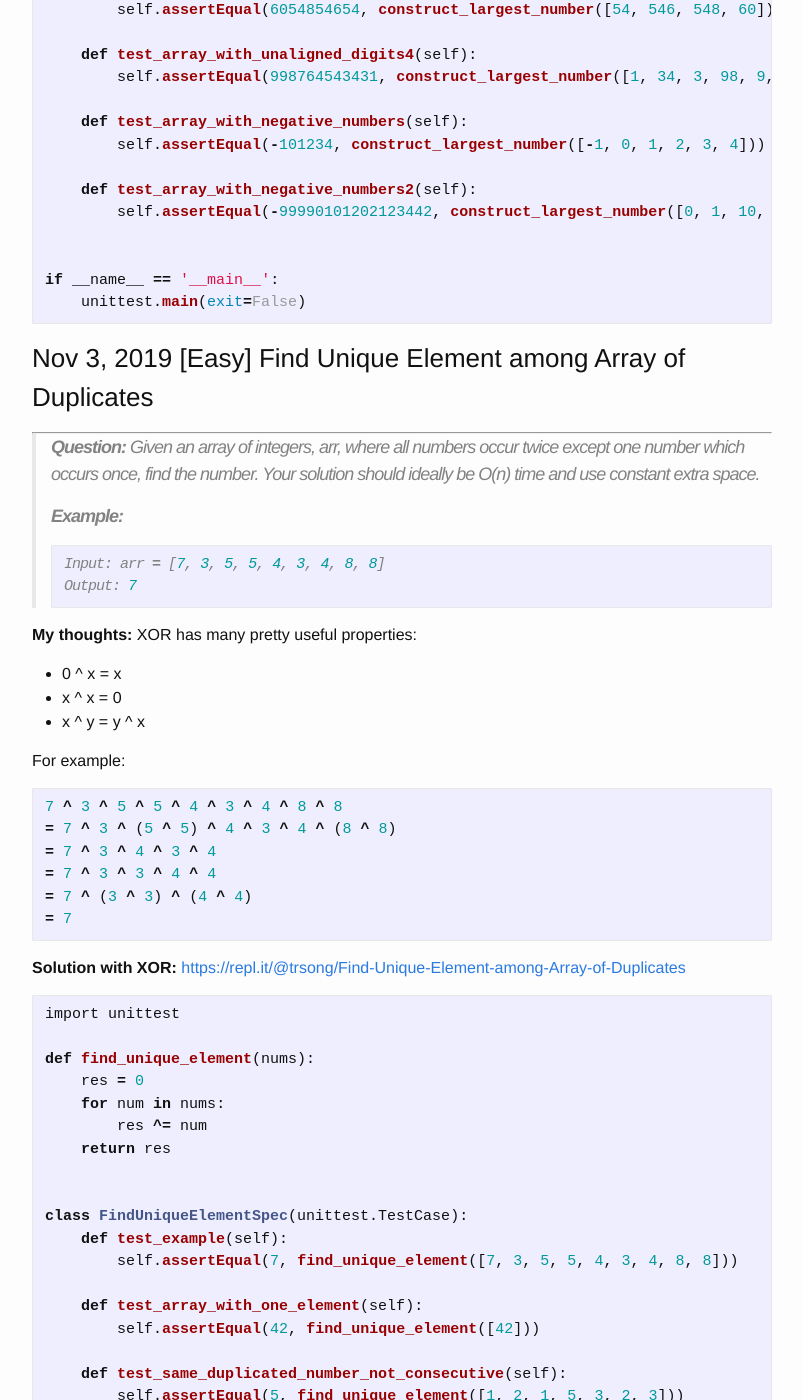
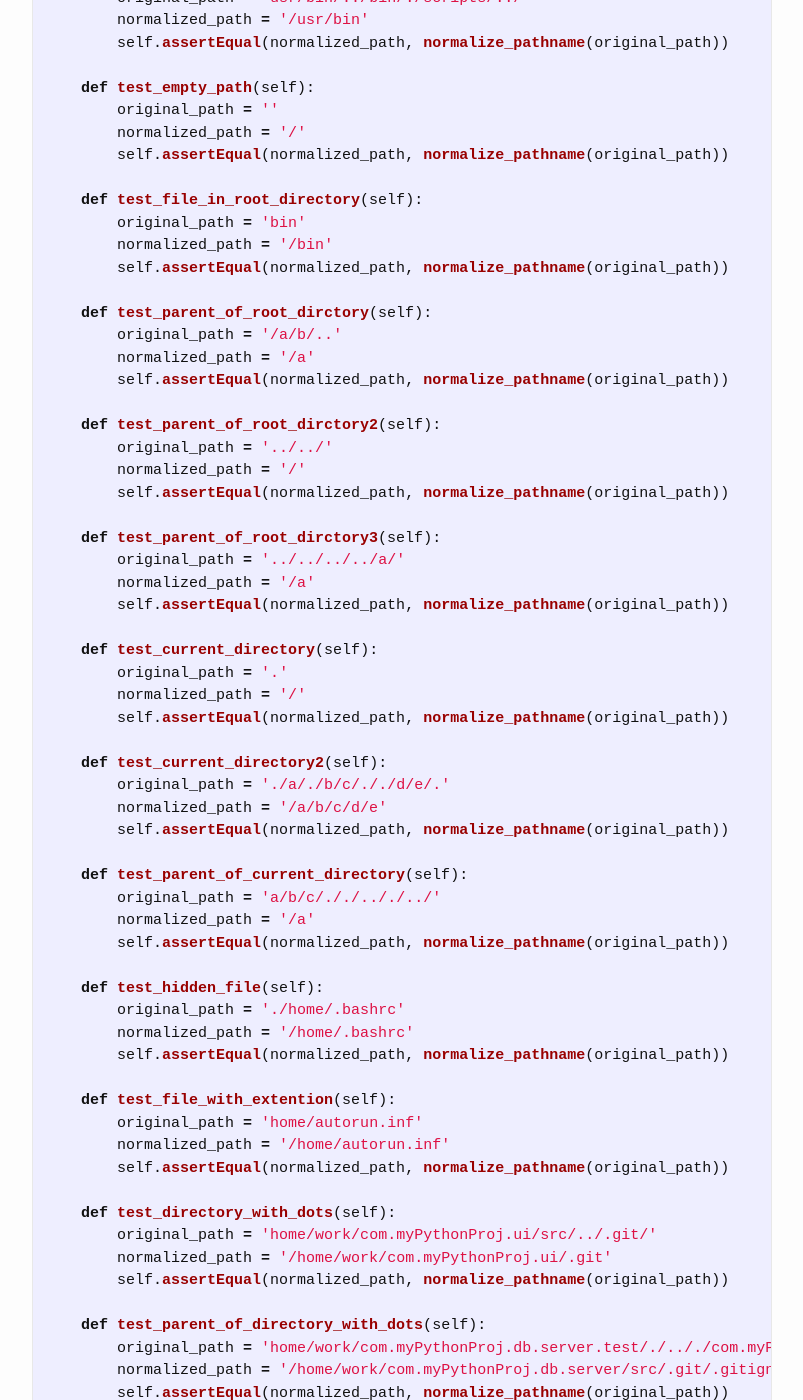
Before and after one commit to trsong/trsong.github.io, a Jekyll site: the page built from _posts/2019-11-01-DailyQuestionsNov.md, in a window 1280 px wide and 1400 px high, scrolled down 2130 px. Shown: the whole window, without its empty margins (238-1041 px from the left). Built offline with Jekyll 4.4.1, drawn with Linux system fonts in a browser that asks for light colours; some of the changed text lies outside the part shown.

Commit message:
Add Solution to Nov 5 Question

````diff
--- a/_posts/2019-11-01-DailyQuestionsNov.md
+++ b/_posts/2019-11-01-DailyQuestionsNov.md
@@ -18,11 +18,162 @@ categories: Python/Java
 
 **Java Playground:** [https://repl.it/languages/java](https://repl.it/languages/java)
 
+### Nov 6, 2019 \[Easy\] Zombie in Matrix
+---
+> **Question:** Given a 2D grid, each cell is either a zombie 1 or a human 0. Zombies can turn adjacent (up/down/left/right) human beings into zombies every hour. Find out how many hours does it take to infect all humans?
+
+**Example:**
+```py
+Input:
+[[0, 1, 1, 0, 1],
+ [0, 1, 0, 1, 0],
+ [0, 0, 0, 0, 1],
+ [0, 1, 0, 0, 0]]
+
+Output: 2
+
+Explanation:
+At the end of the 1st hour, the status of the grid:
+[[1, 1, 1, 1, 1],
+ [1, 1, 1, 1, 1],
+ [0, 1, 0, 1, 1],
+ [1, 1, 1, 0, 1]]
+
+At the end of the 2nd hour, the status of the grid:
+[[1, 1, 1, 1, 1],
+ [1, 1, 1, 1, 1],
+ [1, 1, 1, 1, 1],
+ [1, 1, 1, 1, 1]]
+ ```
+
+
 ### Nov 5, 2019 \[Medium\] Normalize Pathname
 ---
 > **Question:** Given an absolute pathname that may have . or .. as part of it, return the shortest standardized path.
 >
-> For example, given `"/usr/bin/../bin/./scripts/../"`, return `"/usr/bin/"`.
+> For example, given `"/usr/bin/../bin/./scripts/../"`, return `"/usr/bin"`.
+
+**Solution with Stack:** [https://repl.it/@trsong/Normalize-Pathname](https://repl.it/@trsong/Normalize-Pathname)
+```py
+import unittest
+
+def normalize_pathname(path):
+    stack = []
+    pathname = []
+    prev = None
+    for c in path:
+        if c == '/' and prev != c and pathname:
+            stack.append(''.join(pathname))
+            pathname = []
+        elif c == '.' and prev == c and stack:
+            stack.pop()
+        elif c.isalnum():
+            if prev == '.':
+                pathname.append('.')
+            pathname.append(c)
+        prev = c
+
+    if pathname:
+        stack.append(''.join(pathname))
+
+    return '/' + '/'.join(stack)
+
+
+class NormalizePathnameSpec(unittest.TestCase):
+    def test_example(self):
+        original_path = 'usr/bin/../bin/./scripts/../'
+        normalized_path = '/usr/bin'
+        self.assertEqual(normalized_path, normalize_pathname(original_path))
+
+    def test_empty_path(self):
+        original_path = ''
+        normalized_path = '/'
+        self.assertEqual(normalized_path, normalize_pathname(original_path))
+
+    def test_file_in_root_directory(self):
+        original_path = 'bin'
+        normalized_path = '/bin'
+        self.assertEqual(normalized_path, normalize_pathname(original_path))
+
+    def test_parent_of_root_dirctory(self):
+        original_path = '/a/b/..'
+        normalized_path = '/a'
+        self.assertEqual(normalized_path, normalize_pathname(original_path))
+
+    def test_parent_of_root_dirctory2(self):
+        original_path = '../../'
+        normalized_path = '/'
+        self.assertEqual(normalized_path, normalize_pathname(original_path))
+
+    def test_parent_of_root_dirctory3(self):
+        original_path = '../../../../a/'
+        normalized_path = '/a'
+        self.assertEqual(normalized_path, normalize_pathname(original_path))
+
+    def test_current_directory(self):
+        original_path = '.'
+        normalized_path = '/'
+        self.assertEqual(normalized_path, normalize_pathname(original_path))
+
+    def test_current_directory2(self):
+        original_path = './a/./b/c/././d/e/.'
+        normalized_path = '/a/b/c/d/e'
+        self.assertEqual(normalized_path, normalize_pathname(original_path))
+
+    def test_parent_of_current_directory(self):
+        original_path = 'a/b/c/././.././../'
+        normalized_path = '/a'
+        self.assertEqual(normalized_path, normalize_pathname(original_path))
+
+    def test_hidden_file(self):
+        original_path = './home/.bashrc'
+        normalized_path = '/home/.bashrc'
+        self.assertEqual(normalized_path, normalize_pathname(original_path))
+
+    def test_file_with_extention(self):
+        original_path = 'home/autorun.inf'
+        normalized_path = '/home/autorun.inf'
+        self.assertEqual(normalized_path, normalize_pathname(original_path))
+
+    def test_directory_with_dots(self):
+        original_path = 'home/work/com.myPythonProj.ui/src/../.git/'
+        normalized_path = '/home/work/com.myPythonProj.ui/.git'
+        self.assertEqual(normalized_path, normalize_pathname(original_path))
+
+    def test_parent_of_directory_with_dots(self):
+        original_path = 'home/work/com.myPythonProj.db.server.test/./.././com.myPythonProj.db.server/./src/./.git/../.git/.gitignore'
+        normalized_path = '/home/work/com.myPythonProj.db.server/src/.git/.gitignore'
+        self.assertEqual(normalized_path, normalize_pathname(original_path))
+
+    """
+    A unix file system support consecutive slashes.
+    Consecutive slashes is equivalent to single slash.
+    eg. 'a//////b////c//' is equivalent to '/a/b/c'
+    """
+    def test_consecutive_slashes(self):
+        original_path = 'a/.//////b///..//c//'
+        normalized_path = '/a/c'
+        self.assertEqual(normalized_path, normalize_pathname(original_path))
+
+    def test_consecutive_slashes2(self):
+        original_path = '///////'
+        normalized_path = '/'
+        self.assertEqual(normalized_path, normalize_pathname(original_path))
+
+    def test_consecutive_slashes3(self):
+        original_path = '/../..////..//././//.//../a/////'
+        normalized_path = '/a'
+        self.assertEqual(normalized_path, normalize_pathname(original_path))
+
+    def test_consecutive_slashes4(self):
+        original_path = '//////.a//////'
+        normalized_path = '/.a'
+        self.assertEqual(normalized_path, normalize_pathname(original_path))
+
+
+if __name__ == '__main__':
+    unittest.main(exit=False)
+```
 
 ### Nov 4, 2019 \[Easy\] Make the Largest Number
 ---
````
